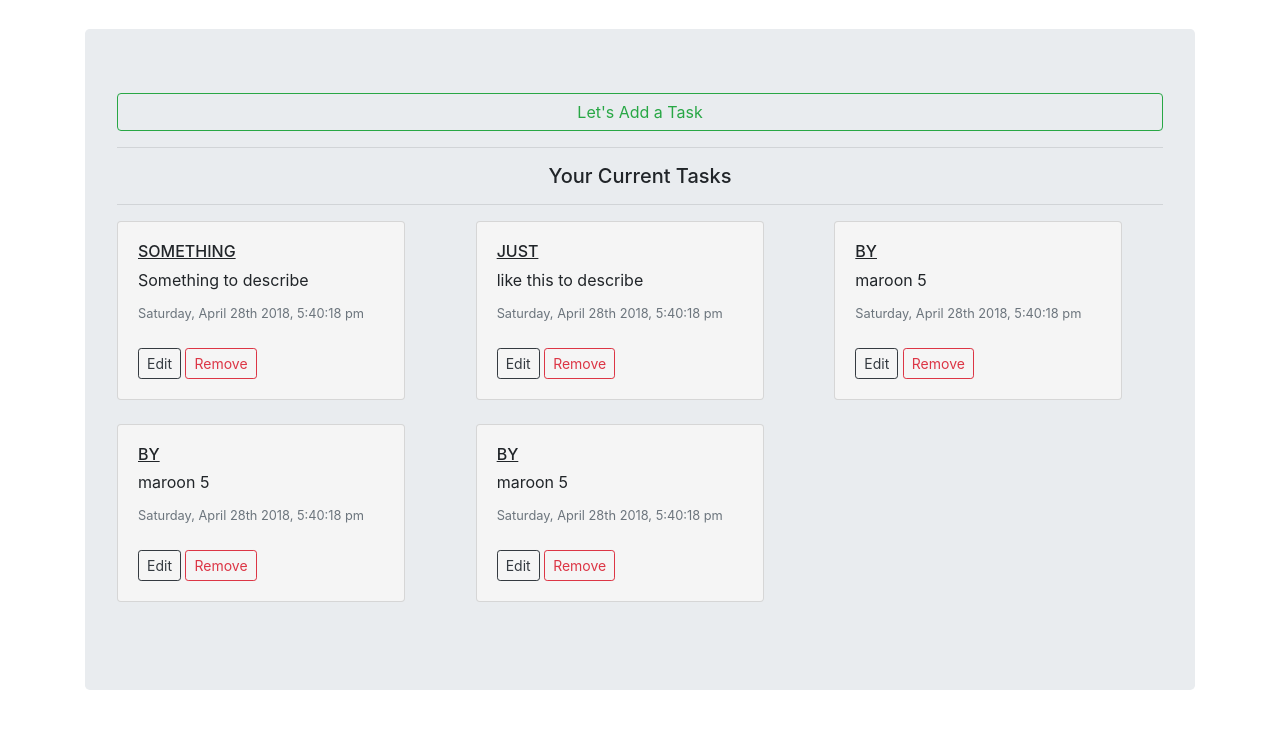
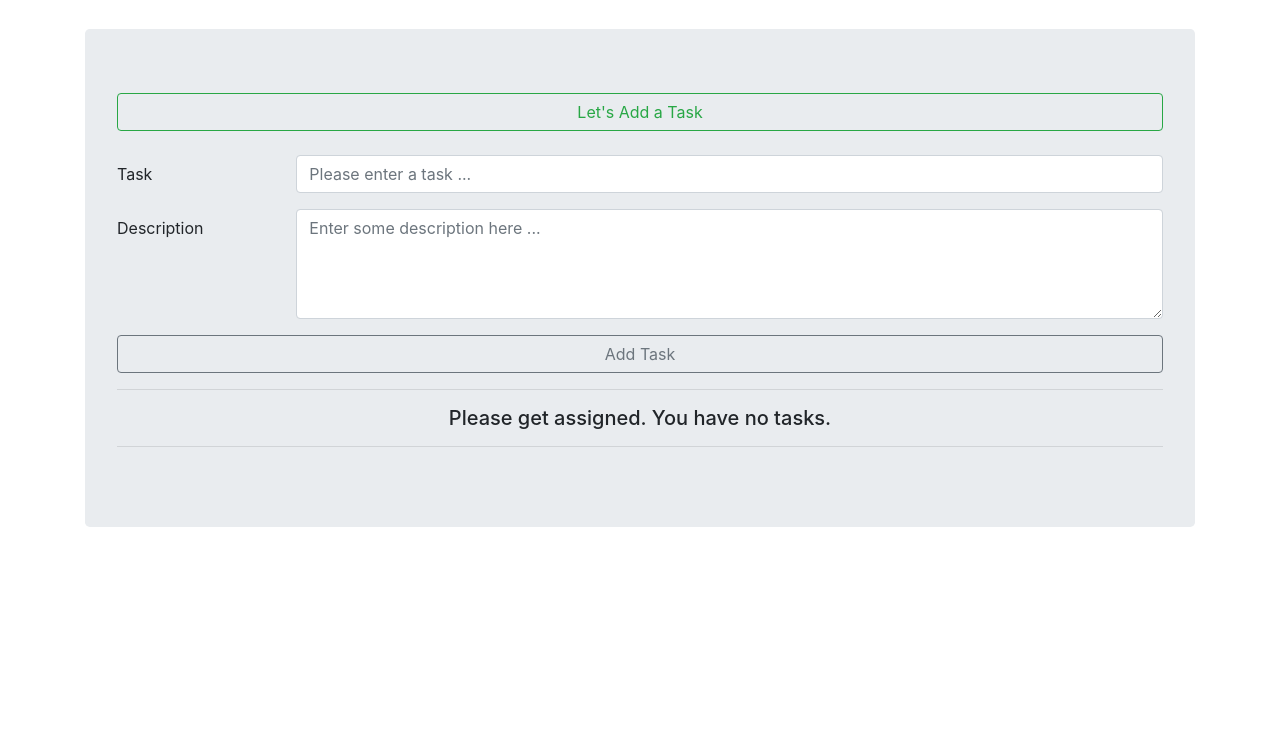
Before and after one commit to prameshbajra/angular-todo, a plain HTML site: page index.html in a window 1280 px wide. Shown: the part 65-794 px from the top of the page. Drawn offline with nearby package versions, Linux system fonts and the light colour scheme.

Commit message:
Small bug prevails, To be fixed later

```diff
--- a/IndexController.js
+++ b/IndexController.js
@@ -2,33 +2,22 @@ const app = angular.module("todo", []);
 
 app.controller("IndexController", ($scope) => {
     $scope.appTitle = "To Do Application";
-    $scope.todoArray = [
-        {
-            task: "Something",
-            date: moment().format("dddd, MMMM Do YYYY, h:mm:ss a"),
-            desc: "Something to describe"
-        },
-        {
-            task: "just",
-            date: moment().format("dddd, MMMM Do YYYY, h:mm:ss a"),
-            desc: "like this  to describe"
-        },
-        {
-            task: "by",
-            date: moment().format("dddd, MMMM Do YYYY, h:mm:ss a"),
-            desc: "maroon 5"
-        },
-        {
-            task: "by",
-            date: moment().format("dddd, MMMM Do YYYY, h:mm:ss a"),
-            desc: "maroon 5"
-        },
-        {
-            task: "by",
-            date: moment().format("dddd, MMMM Do YYYY, h:mm:ss a"),
-            desc: "maroon 5"
+    $scope.todoArray = [];
+    $scope.addTask = false;
+    $scope.addItem = (item) => {
+        $scope.todoArray.push(item);
+    }
+    $scope.toggleAddTask = () => {
+        $scope.addTask = !$scope.addTask;
+    }
+    $scope.addTask = (task, desc) => {
+        const item = {
+            task,
+            desc,
+            date: moment().format("dddd, MMMM Do YYYY, h:mm:ss a")
         }
-    ];
+        $scope.todoArray = $scope.todoArray.push(item);
+    }
     $scope.remove = (todoIndex) => {
         $scope.todoArray.splice(todoIndex, 1);
     }
--- a/index.html
+++ b/index.html
@@ -35,7 +35,25 @@
         <h2 class="text-center" ng-bind="appTitle"></h2>
         <br>
         <div class="jumbotron">
-            <button type="button" class="btn btn-outline-success btn-block">Let's Add a Task</button>
+            <button type="button" class="btn btn-outline-success btn-block" ng-click="toggleAddTask()">Let's Add a Task</button>
+            <br>
+            <div ng-show="addTask">
+                <form>
+                    <div class="form-group row">
+                        <label for="staticEmail" class="col-sm-2 col-form-label">Task</label>
+                        <div class="col-sm-10">
+                            <input type="text" ng-model="task" class="form-control" id="inputPassword" placeholder="Please enter a task ...">
+                        </div>
+                    </div>
+                    <div class="form-group row">
+                        <label for="inputPassword" class="col-sm-2 col-form-label">Description</label>
+                        <div class="col-sm-10">
+                            <textarea class="form-control" ng-model="desc" rows="4" id="comment" placeholder="Enter some description here ..."></textarea>
+                        </div>
+                    </div>
+                    <button class="btn btn-outline-secondary btn-block" ng-click="addTask(task,desc)">Add Task</button>
+                </form>
+            </div>
             <hr>
             <h5 class="text-center" ng-show="todoArray.length > 0">Your Current Tasks</h5>
             <h5 class="text-center" ng-show="todoArray.length < 1">Please get assigned. You have no tasks.</h5>
```
